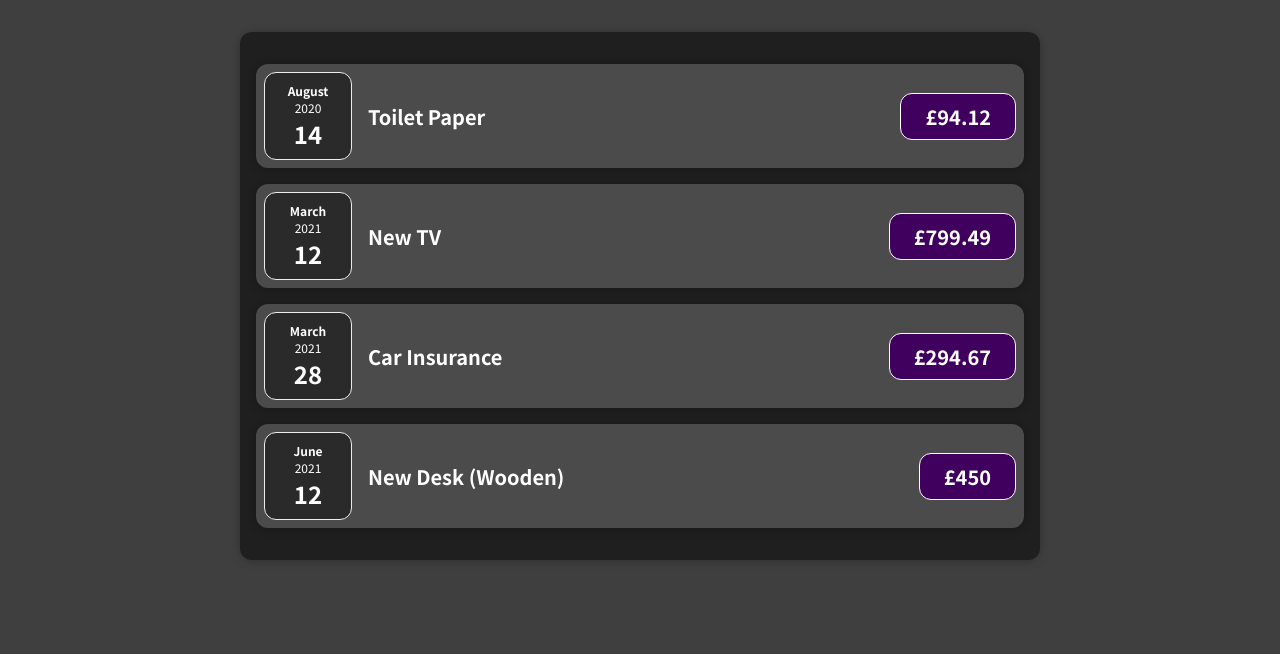
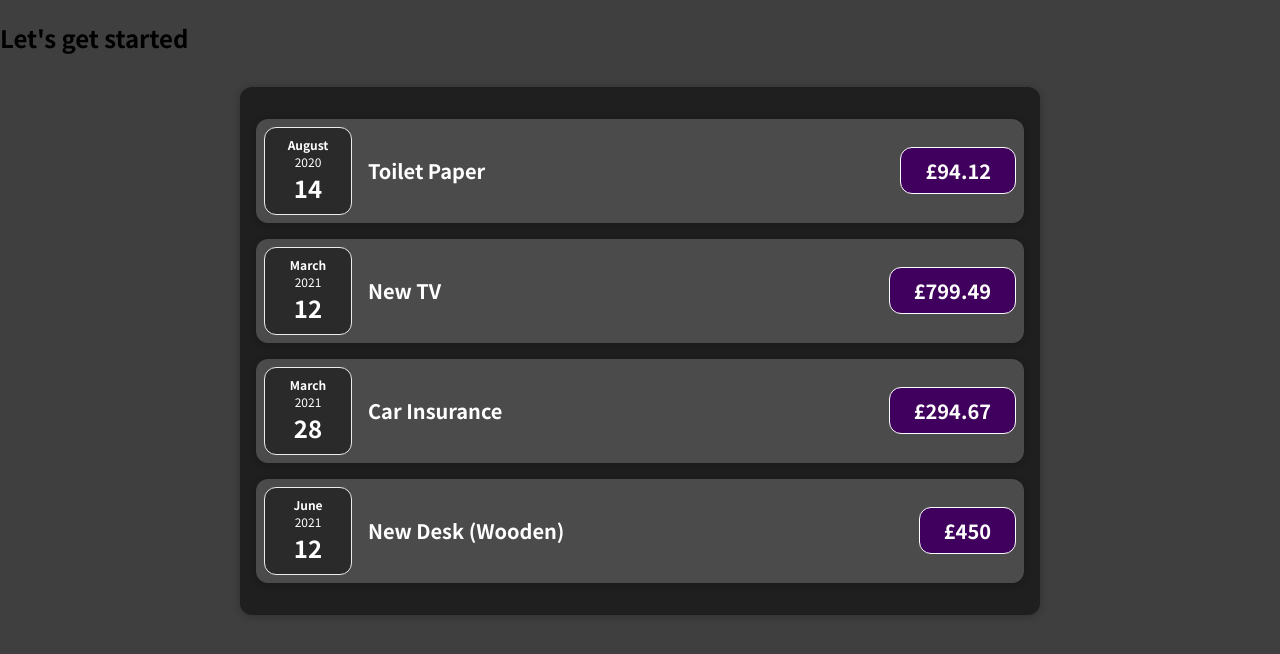
Before and after one commit to neilbenson/react-complete-guide-tutorial, a React (Create React App) app: page / in a window 1280 px wide. Shown: the top 654 px of the page. Built offline with nearby package versions, Linux system fonts and the light colour scheme.

Commit message:
Add React import and alternative to JSX

```diff
--- a/src/App.js
+++ b/src/App.js
@@ -1,3 +1,4 @@
+import React from "react";
 import Expenses from "./components/Expenses";
 
 const App = () => {
@@ -23,7 +24,20 @@ const App = () => {
     },
   ];
 
-  return <Expenses expenses={expenses} />;
+  // Alternative to JSX code
+  // return React.createElement(
+  //   "div",
+  //   {},
+  //   React.createElement("h2", {}, "Let's get started"),
+  //   React.createElement(Expenses, { expenses })
+  // );
+
+  return (
+    <div>
+      <h2>Let's get started</h2>
+      <Expenses expenses={expenses} />
+    </div>
+  );
 };
 
 export default App;
--- a/src/components/Card.js
+++ b/src/components/Card.js
@@ -1,3 +1,4 @@
+import React from "react";
 import "./Card.css";
 
 const Card = (props) => {
--- a/src/components/ExpenseDate.js
+++ b/src/components/ExpenseDate.js
@@ -1,3 +1,4 @@
+import React from "react";
 import "./ExpenseDate.css";
 
 const ExpenseDate = (props) => {
--- a/src/components/ExpenseItem.js
+++ b/src/components/ExpenseItem.js
@@ -1,3 +1,4 @@
+import React from "react";
 import ExpenseDate from "./ExpenseDate";
 import Card from "./Card";
 import "./ExpenseItem.css";
--- a/src/components/Expenses.js
+++ b/src/components/Expenses.js
@@ -1,3 +1,4 @@
+import React from "react";
 import ExpenseItem from "./ExpenseItem";
 import Card from "./Card";
 import "./Expenses.css";
```
